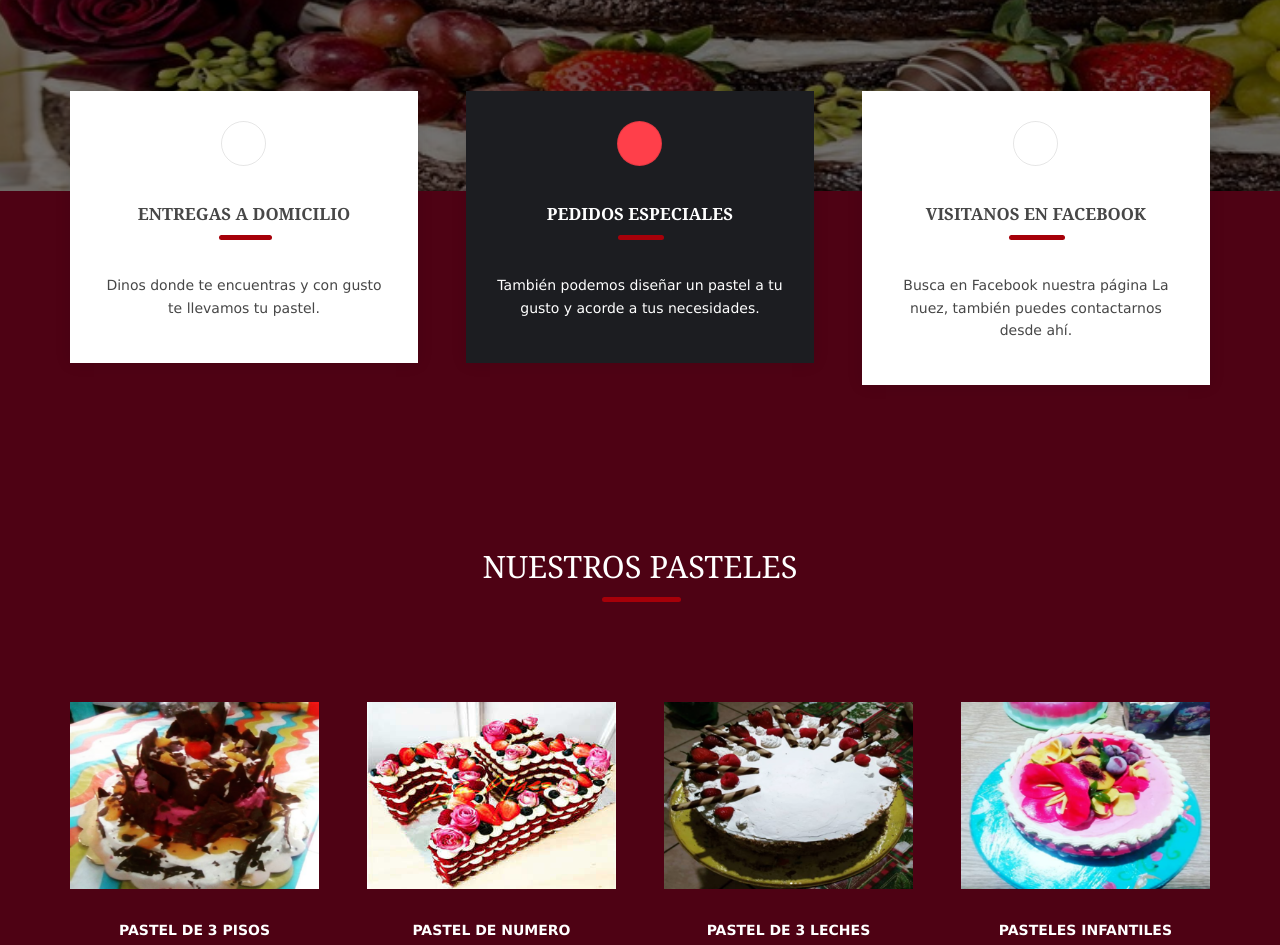
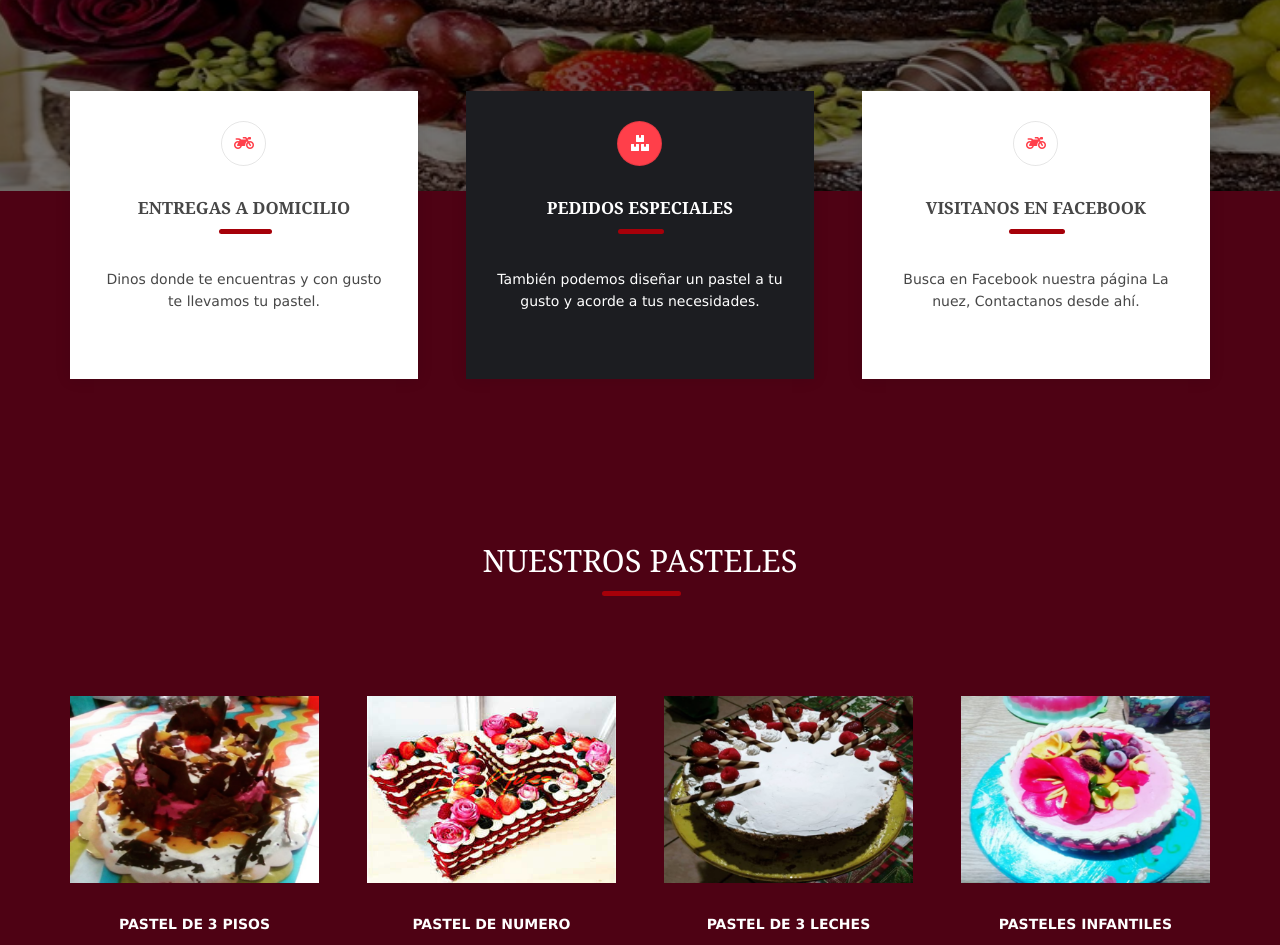
Before and after one commit to GRUPO-I7A/Pasteleria-Zuleyka-Guzman, a plain HTML site: page public/index.html in a window 1280 px wide. Shown: the part 720-1665 px from the top of the page. Drawn offline with Linux system fonts and the light colour scheme.

Commit message:
Cambie iconos

```diff
--- a/public/index.html
+++ b/public/index.html
@@ -126,21 +126,25 @@ Licence URI: https://www.os-templates.com/template-terms
     <!-- ################################################################################################ -->
     <ul class="nospace group">
       <li class="one_third first">
-        <article><a ><i ></i></a>
+        <article><a href="#"><i class="fas fa-motorcycle"></i></a>
           <h6 class="heading underline">Entregas a domicilio</h6>
           <p>Dinos donde te encuentras y con gusto te llevamos tu pastel.</p>
+          <br/>
         </article>
       </li>
       <li class="one_third">
-        <article class="active"><a href="#"><i ></i></a>
+        <article class="active"><a href="#"><i class="fas fa-boxes"></i></a>
           <h6 class="heading underline">Pedidos especiales</h6>
           <p>También podemos diseñar un pastel a tu gusto y acorde a tus necesidades.</p>
+          <br/>
         </article>
       </li>
       <li class="one_third">
-        <article><a href="#"><i ></i></a>
+        <article><a href="#"><i class="fas fa-motorcycle"></i></a>
           <h6 class="heading underline">Visitanos en Facebook</h6>
-          <p>Busca en Facebook nuestra página La nuez, también puedes contactarnos desde ahí.</p>
+          <p>Busca en Facebook nuestra página La nuez, Contactanos desde ahí.</p>
+          <br/>
+
         </article>
       </li>
     </ul>
@@ -365,6 +369,8 @@ Licence URI: https://www.os-templates.com/template-terms
       </ul>
       <ul class="faico clear">
         <li><a class="faicon-facebook" href="https://www.facebook.com/La-Nuez-103735645376509"><i class="fab fa-facebook"></i></a></li>
+        <li><a class="faicon-instagram" href="https://www.facebook.com/La-Nuez-103735645376509"><i class="fab fa-instagram"></i></a></li>
+
         <!-- <li><a class="faicon-google-plus" href="#"><i class="fab fa-google-plus-g"></i></a></li>
         <li><a class="faicon-linkedin" href="#"><i class="fab fa-linkedin"></i></a></li>
         <li><a class="faicon-twitter" href="#"><i class="fab fa-twitter"></i></a></li>
--- a/public/layout/styles/layout.css
+++ b/public/layout/styles/layout.css
@@ -285,6 +285,7 @@ td{border-width:0 1px;}
 
 .faicon-dribble:hover{background-color:#EA4C89;}
 .faicon-facebook:hover{background-color:#3B5998;}
+.faicon-instagram:hover{background-color:#EA4C89;}
 .faicon-google-plus:hover{background-color:#DB4A39;}
 .faicon-linkedin:hover{background-color:#0E76A8;}
 .faicon-twitter:hover{background-color:#00ACEE;}
```
